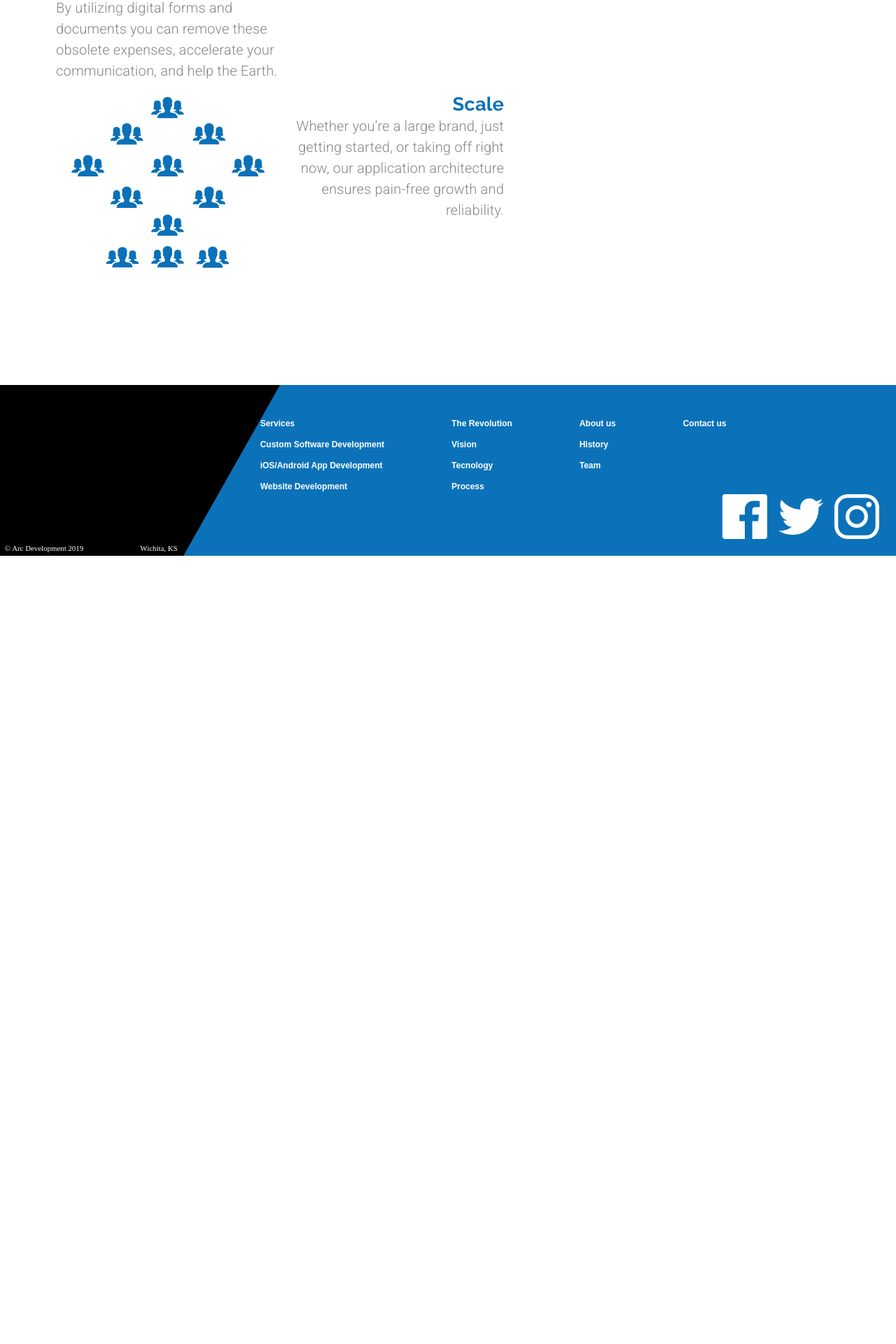
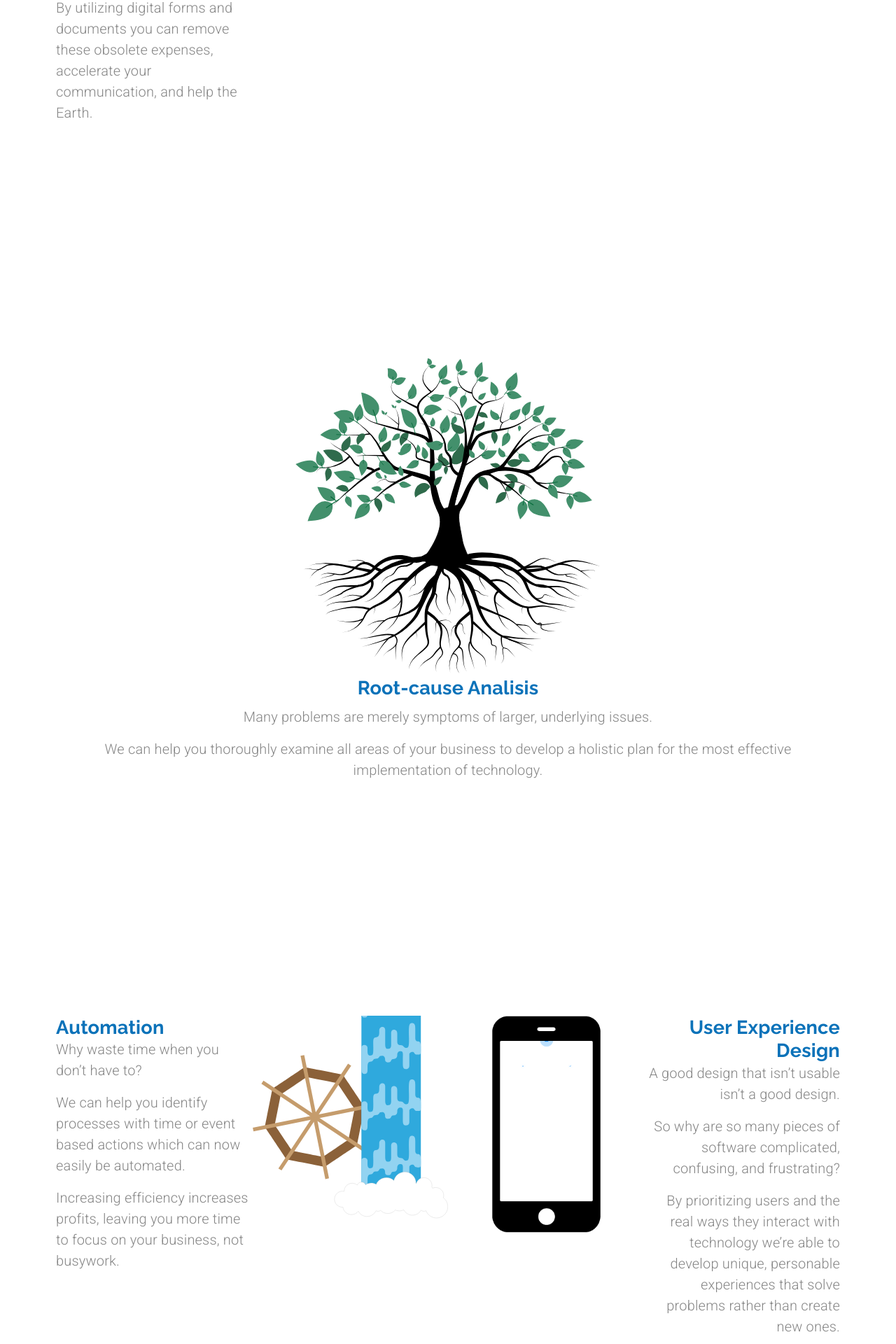
Before and after one commit to Cristianoaf81GIT/Curso-HiFi-Design-material-react, a React (Create React App) app: page /customsoftware in a window 1280 px wide. Shown: the part 1553-3473 px from the top of the page at 70% size. Before the commit the page ends 2347 px from the top, so only its background shows below. Built offline with nearby package versions, Linux system fonts and the light colour scheme.

Commit message:
89. Custom Software Development Page - Row 2

```diff
--- a/src/components/CustomSoftware.jsx
+++ b/src/components/CustomSoftware.jsx
@@ -13,7 +13,10 @@ import lighBulb from '../assets/bulb.svg';
 import cash from '../assets/cash.svg';
 import stopwatch from '../assets/stopwatch.svg';
 import documentsAnimation from '../animations/documentsAnimation/data';
-import scaleAnimation from '../animations/scaleAnimation/data.json'
+import scaleAnimation from '../animations/scaleAnimation/data.json';
+import roots from '../assets/root.svg';
+import automationAnimation from '../animations/automationAnimation/data.json';
+import uxAnimation from '../animations/uxAnimation/data';
 
 const useStyles = makeStyles(theme => createStyles({
   heading: {
@@ -37,6 +40,8 @@ const useStyles = makeStyles(theme => createStyles({
 
 export default function CustomSoftware(props) {
     const classes = useStyles();
+    const theme = useTheme();
+    const matchesSM = useMediaQuery(theme.breakpoints.down('sm'));
 
     const documentsOptions = {
       loop: true,
@@ -56,6 +61,27 @@ export default function CustomSoftware(props) {
           preserveAspectRatio: 'xMidYMid slice'
         }
     }
+
+
+    const automationOptions = {
+      loop: true,
+        autoplay: false,
+        animationData: automationAnimation,
+        rendererSettings: {
+          preserveAspectRatio: 'xMidYMid slice'
+        }
+    }
+
+    const uxOptions = {
+      loop: true,
+        autoplay: false,
+        animationData: uxAnimation,
+        rendererSettings: {
+          preserveAspectRatio: 'xMidYMid slice'
+        }
+    }
+
+
 
     return(
         <Grid container direction="column" className={classes.mainContainer}>
@@ -187,9 +213,9 @@ export default function CustomSoftware(props) {
 
             </Grid>
 
-          <Grid item container direction="row">
+          <Grid item container direction="row" justify="space-around">
 
-              <Grid item container className={classes.itemContainer}>
+              <Grid item container className={classes.itemContainer} md>
 
                 <Grid item container direction="column" md>
                   <Grid item>
@@ -220,16 +246,16 @@ export default function CustomSoftware(props) {
                     options={documentsOptions}
                     isStopped={false}
                     style={{
-                      maxHeight: 325,
+                      maxHeight: 275,
                       maxWidth: 275,
-                      minHeight: 275
+                      minHeight: 250
                     }}
                   />
                 </Grid>
 
               </Grid>
 
-              <Grid item container className={classes.itemContainer}>
+              <Grid item container className={classes.itemContainer} md>
 
               <Grid item md>
                   <Lottie
@@ -263,7 +289,126 @@ export default function CustomSoftware(props) {
 
           </Grid>
 
-        </Grid>
+          <Grid item container direction="row" style={{marginTop: '20em', marginBottom: '20em'}}>
+            <Grid item container direction="column" alignItems="center">
+              <Grid item>
+                <img src={roots} alt="tree roots extending out" height="450em" width="450em" />
+              </Grid>
+            </Grid>
+
+            <Grid item  alignItems="center">
+              <Typography variant="h4" gutterBottom align="center">
+                Root-cause Analisis
+              </Typography>
+
+              <Typography variant="body1" paragraph align="center">
+                 Many problems are merely symptoms of larger, underlying issues.
+              </Typography>
+
+              <Typography variant="body1" align="center" paragraph>
+                We can help you thoroughly examine all areas of your business to
+                develop a holistic plan for the most effective implementation of
+                technology.
+              </Typography>
+            </Grid>
+          </Grid>
+
+          <Grid item container direction="row" justify="space-around">
+
+              <Grid item container className={classes.itemContainer} md>
+
+                <Grid item container direction="column" md>
+                  <Grid item>
+                    <Typography variant="h4">
+                      Automation
+                    </Typography>
+                  </Grid>
+
+                  <Grid item>
+                    <Typography variant="body1" paragraph>
+                      Why waste time when you don’t have to?
+                    </Typography>
+                    <Typography variant="body1"  paragraph>
+                      We can help you identify processes with time or event based
+                      actions which can now easily be automated.
+                    </Typography>
+                    <Typography variant="body1"  paragraph>
+                      Increasing efficiency increases profits, leaving you more time
+                      to focus on your business, not busywork.
+                    </Typography>
+                  </Grid>
+                </Grid>
+
+                <Grid item md>
+                  <Lottie
+                    options={automationOptions}
+                    isStopped={false}
+                    style={{
+                      maxHeight: 290,
+                      maxWidth: 280,
+                    }}
+                  />
+                </Grid>
+
+              </Grid>
+
+              <Grid item container className={classes.itemContainer} md>
+
+              <Grid item md>
+                  <Lottie
+                    options={uxOptions}
+                    isStopped={false}
+                    style={{
+                      maxHeight: 310,
+                      maxWidth: 155,
+                    }}
+                  />
+                </Grid>
+
+                <Grid item container direction="column" md>
+                  <Grid item>
+                    <Typography variant="h4" align="right">
+                      User Experience Design
+                    </Typography>
+                  </Grid>
+
+                  <Grid item>
+                   <Typography
+                    variant="body1"
+                    align={matchesSM ? "center" : "right"}
+                    paragraph
+                   >
+                     A good design that isn’t usable isn’t a good design.
+                   </Typography>
+
+                   <Typography
+                    variant="body1"
+                    align={matchesSM ? "center" : "right"}
+                    paragraph
+                   >
+                    So why are so many pieces of software complicated, confusing,
+                    and frustrating?
+                   </Typography>
+
+                   <Typography
+                    variant="body1"
+                    align={matchesSM ? "center" : "right"}
+                    paragraph
+                   >
+                    By prioritizing users and the real ways they interact with
+                    technology we’re able to develop unique, personable experiences
+                    that solve problems rather than create new ones.
+                   </Typography>
+
+                  </Grid>
+                </Grid>
+
+              </Grid>
+
+          </Grid>
+
+
+       </Grid>
     );
 
 }
```
